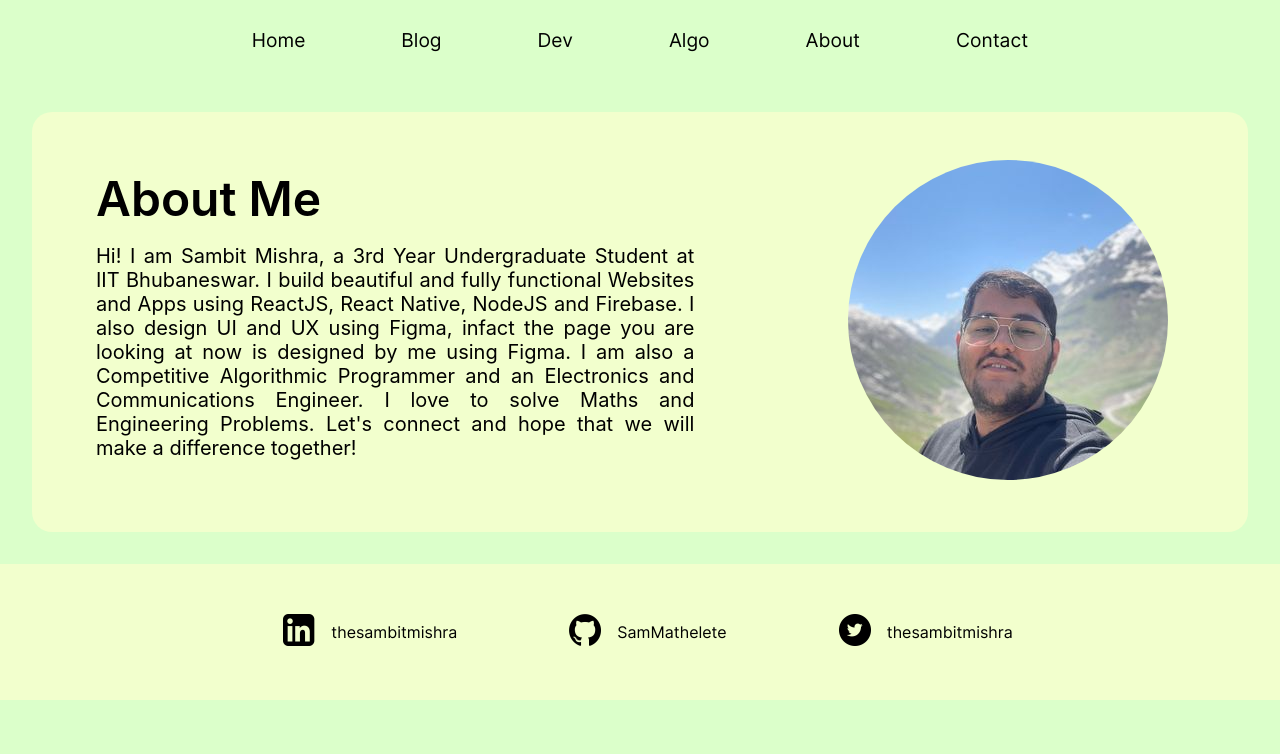
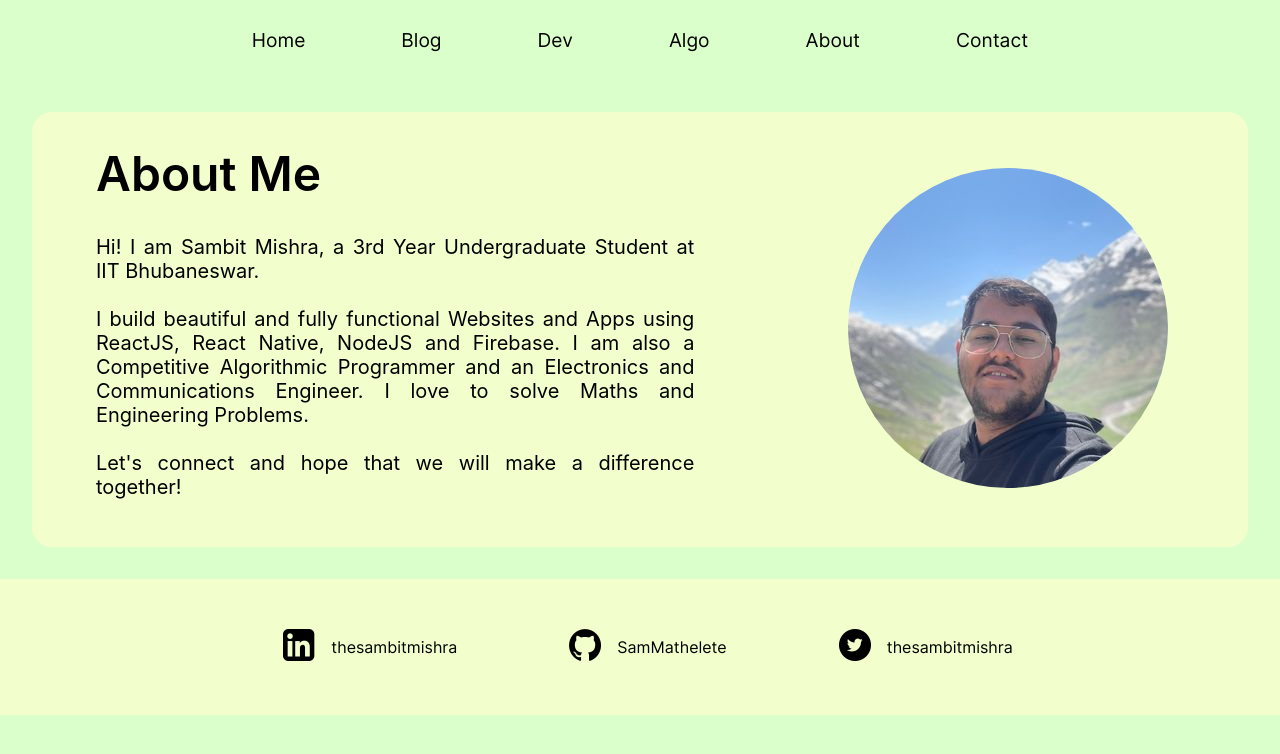
Before and after one commit to SamMathelete/sambitmishra, a Next.js app: page /about in a window 1280 px wide. Shown: the top 754 px of the page. Built offline with nearby package versions, Linux system fonts and the light colour scheme.

Commit message:
Minor Fixes

```diff
--- a/components/UI/TextBox.module.css
+++ b/components/UI/TextBox.module.css
@@ -18,7 +18,7 @@
 .title {
     font-size: 3rem;
     font-weight: 600;
-    margin-bottom: 1rem;
+    margin-bottom: 2rem;
 }
 
 .desc {
--- a/components/UI/TextBox.tsx
+++ b/components/UI/TextBox.tsx
@@ -1,11 +1,11 @@
-import { FC } from "react";
+import { FC, ReactElement, ReactNode } from "react";
 import styles from "./TextBox.module.css";
 import Image from "next/image";
 import SambitImage from "../../assets/sambit.jpg";
 
 interface Props {
     title: string,
-    desc: string,
+    desc: ReactElement,
     titleClassName?: string,
     boxClassName?: string,
     descClassName?: string,
--- a/pages/about/index.tsx
+++ b/pages/about/index.tsx
@@ -1,12 +1,19 @@
 import TextBox from "../../components/UI/TextBox";
 
 const AboutPage = () => {
+  const about = (
+  <div>
+    Hi! I am Sambit Mishra, a 3rd Year Undergraduate Student at IIT Bhubaneswar.
+    <br /><br />
+    I build beautiful and fully functional Websites and Apps using ReactJS, React Native, NodeJS and Firebase.
+     I am also a Competitive Algorithmic Programmer and an Electronics and Communications Engineer. I love to solve Maths and Engineering Problems.
+     <br /><br />
+      Let's connect and hope that we will make a difference together!
+  </div>
+  )
   return (
     <div>
-      <TextBox title="About Me" desc="
-          Hi! I am Sambit Mishra, a 3rd Year Undergraduate Student at IIT Bhubaneswar. I build beautiful and fully functional Websites and Apps using ReactJS, React Native, NodeJS and Firebase. I also design UI and UX using Figma, infact the page you are looking at now is designed by me using Figma.
-          I am also a Competitive Algorithmic Programmer and an Electronics and Communications Engineer. I love to solve Maths and Engineering Problems. Let's connect and hope that we will make a difference together!
-      " />
+      <TextBox title="About Me" desc={about} />
     </div>
   );
 };
```
